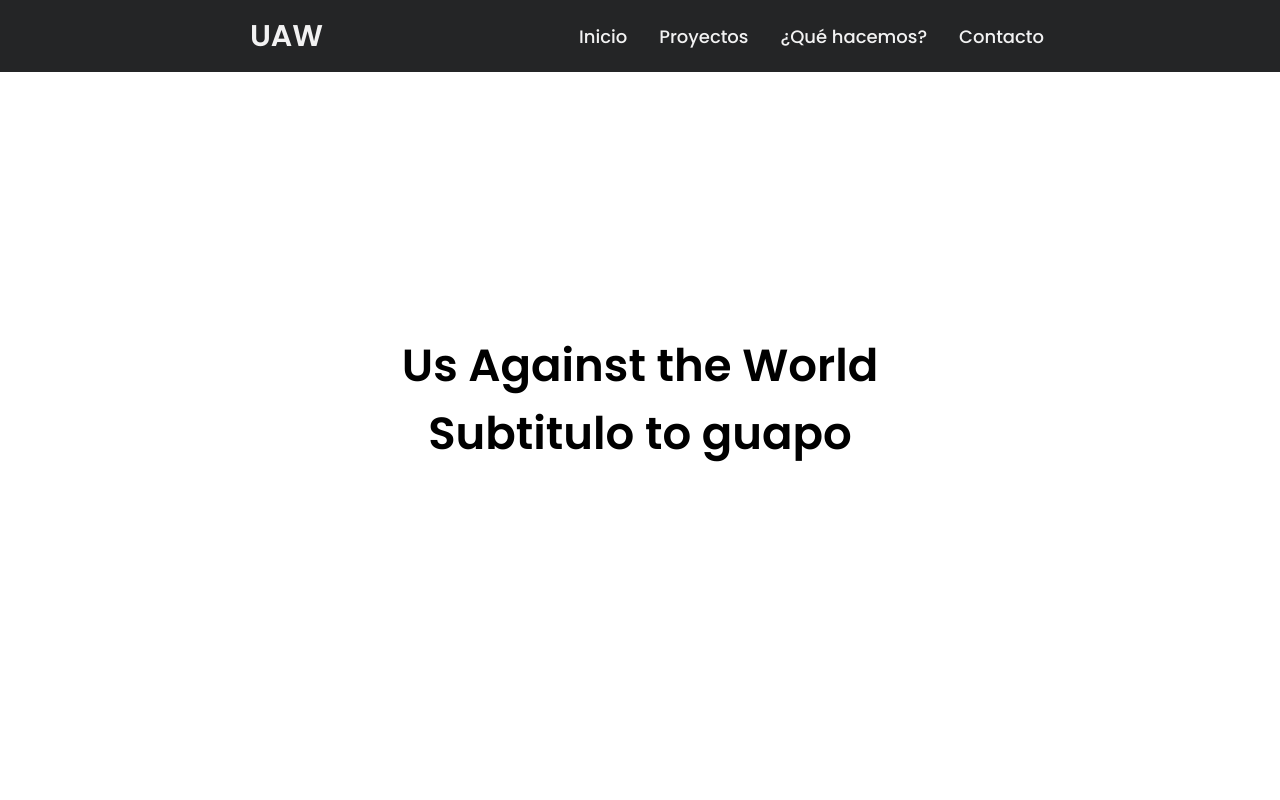
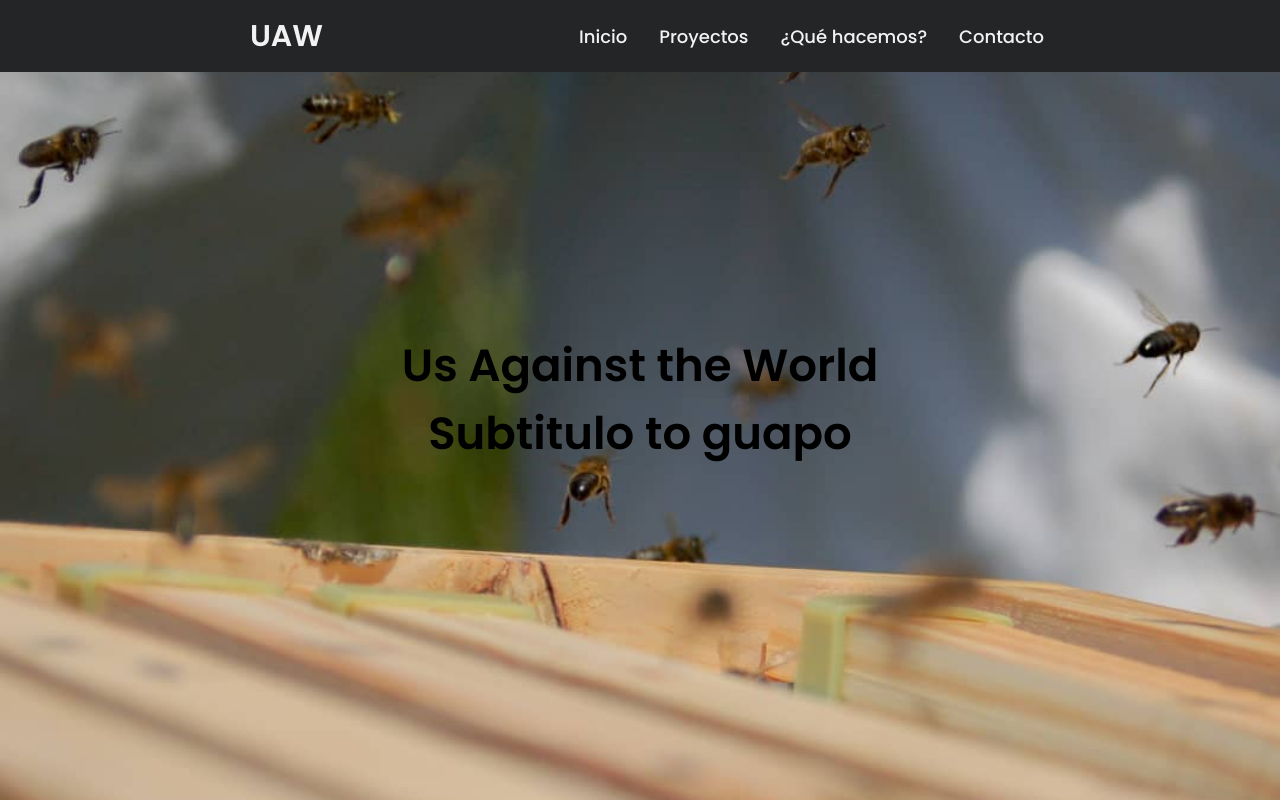
Before and after one commit to UO266575/UAW, a plain HTML site: page index.html in a window 1280 px wide. Drawn offline with Linux system fonts and the light colour scheme.

Commit message:
Bg image and bold

```diff
--- a/style/style.css
+++ b/style/style.css
@@ -10,11 +10,12 @@
   width: 100%;
   height: 100%;
   text-align: center;
-  padding: 0 30px;
   display: flex;
   justify-content: center;
   align-items: center;
   flex-direction: column;
+  background-image: url('/img/bees_wp.jpg');
+  background-size: cover;
 }
 .body-text div{
   font-size: 45px;
```
Also changed, not shown: velutinas.html (+1 -1 lines), img/bees_wp.jpg (added).
